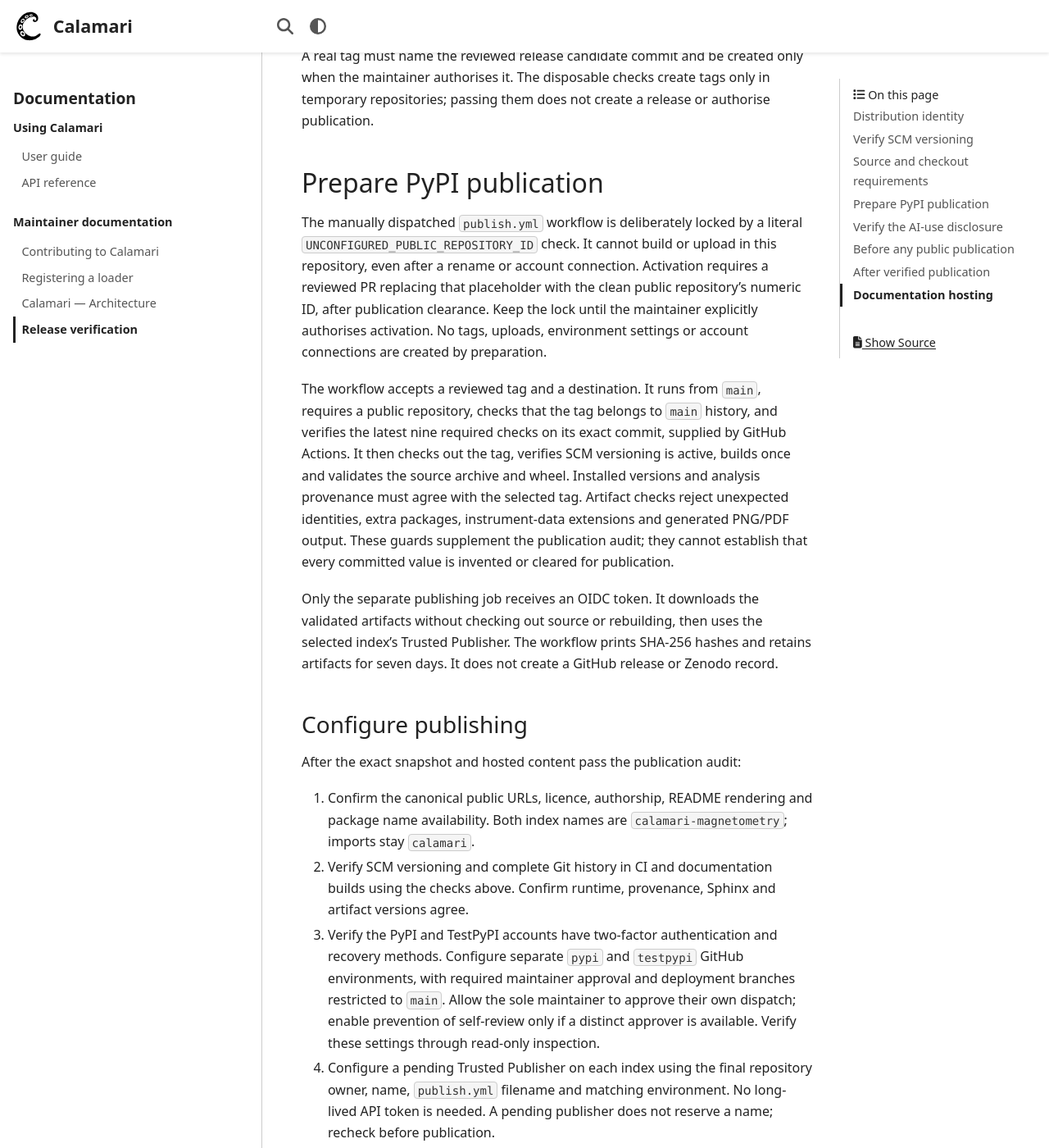
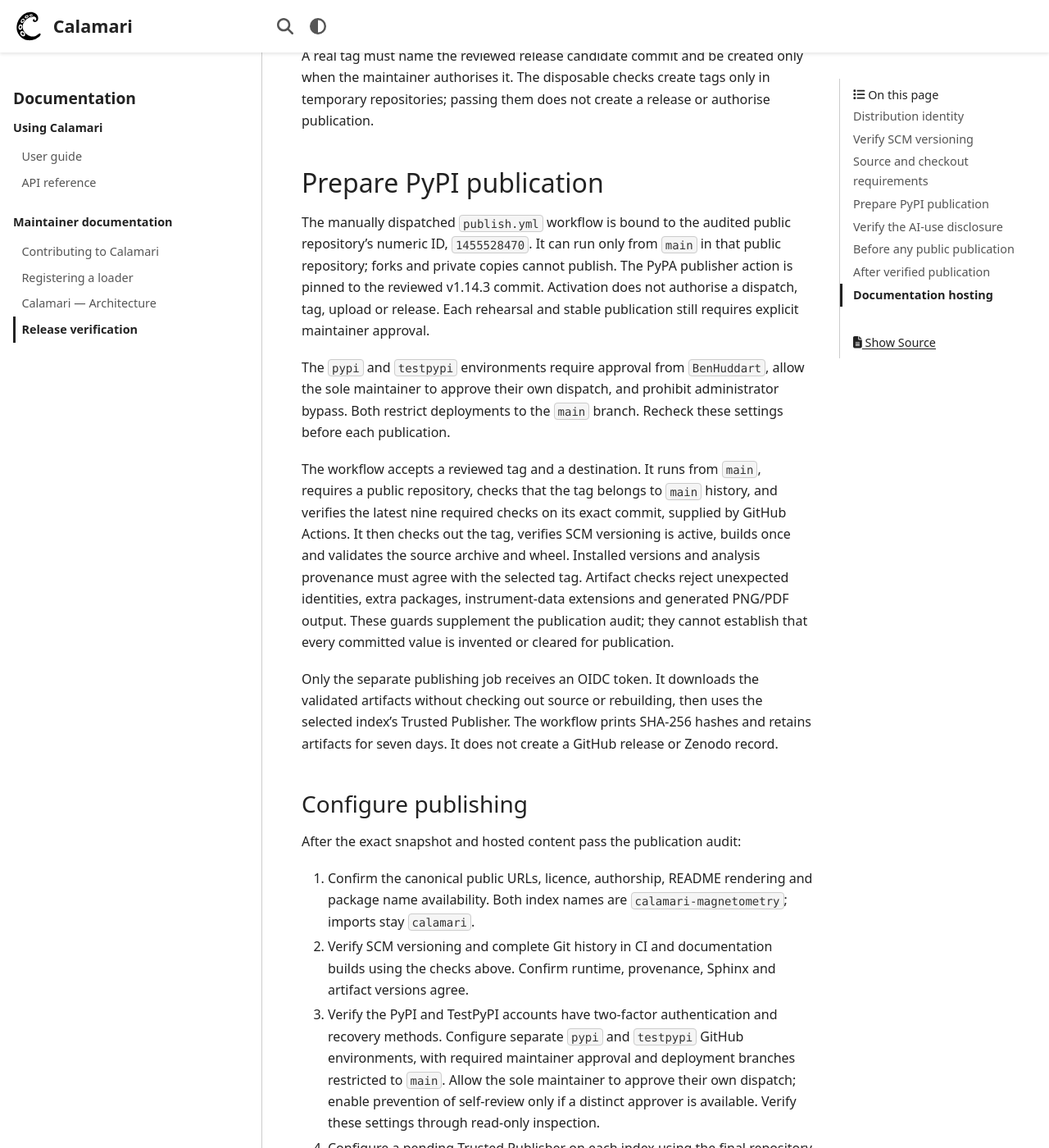
Before and after one commit to BenHuddart/calamari, a Sphinx documentation site: the page built from docs/RELEASING.md, in a window 1280 px wide and 1400 px high, scrolled down 2914 px. Shown: the whole window at 82% size. Built offline with Sphinx 7.4.7 and the PyData theme 0.15.4, drawn with Linux system fonts in a browser that asks for light colours; some of the changed text lies outside the part shown.

Commit message:
Prepare guarded publication from the public repository (#6)
Co-authored-by: Benjamin M. Huddart <BenHuddart@users.noreply.github.com>

```diff
--- a/docs/RELEASING.md
+++ b/docs/RELEASING.md
@@ -7,8 +7,8 @@ approval. Citation authorship and the GitHub/Zenodo/PyPI route are recorded in
 [CITATION.cff](https://github.com/BenHuddart/calamari/blob/main/CITATION.cff) and this procedure.
 The intended PyPI distribution is `calamari-magnetometry`; the Python import remains
 `calamari`. No package has been published under this name.
-Documentation is hosted on [GitHub Pages](https://benhuddart.github.io/calamari/)
-while the source repository remains private. Keep README and documentation status
+The source repository is public, and documentation is hosted on
+[GitHub Pages](https://benhuddart.github.io/calamari/). Keep README and documentation status
 statements aligned with verified hosting and package availability.
 
 ## Distribution identity
@@ -96,12 +96,15 @@ passing them does not create a release or authorise publication.
 
 ## Prepare PyPI publication
 
-The manually dispatched `publish.yml` workflow is deliberately locked by a literal
-`UNCONFIGURED_PUBLIC_REPOSITORY_ID` check. It cannot build or upload in this repository,
-even after a rename or account connection. Activation requires a reviewed PR replacing
-that placeholder with the clean public repository's numeric ID, after publication
-clearance. Keep the lock until the maintainer explicitly authorises activation.
-No tags, uploads, environment settings or account connections are created by preparation.
+The manually dispatched `publish.yml` workflow is bound to the audited public repository's
+numeric ID, `1455528470`. It can run only from `main` in that public repository; forks and
+private copies cannot publish. The PyPA publisher action is pinned to the reviewed
+v1.14.3 commit. Activation does not authorise a dispatch, tag, upload or release.
+Each rehearsal and stable publication still requires explicit maintainer approval.
+
+The `pypi` and `testpypi` environments require approval from `BenHuddart`, allow the sole
+maintainer to approve their own dispatch, and prohibit administrator bypass. Both restrict
+deployments to the `main` branch. Recheck these settings before each publication.
 
 The workflow accepts a reviewed tag and a destination. It runs from `main`, requires a
 public repository, checks that the tag belongs to `main` history, and verifies the latest
@@ -134,11 +137,23 @@ After the exact snapshot and hosted content pass the publication audit:
    name, `publish.yml` filename and matching environment. No long-lived API token is needed.
    A pending publisher does not reserve a name; recheck before publication.
 5. Review the repository-ID lock change and publisher action revision before enabling the
-   workflow. Confirm the locked workflow is the one reviewed on `main`. Do not dispatch
+   workflow. Confirm the active workflow is the one reviewed on `main`. Do not dispatch
    either destination until its publication has been explicitly authorised.
 
 See the upstream [Trusted Publisher setup](https://docs.pypi.org/trusted-publishers/creating-a-project-through-oidc/)
 and [GitHub Actions publication guide](https://packaging.python.org/en/latest/guides/publishing-package-distribution-releases-using-github-actions-ci-cd-workflows/).
+
+### Zenodo integration
+
+The public repository is connected to Zenodo through its release webhook. Zenodo reads
+`CITATION.cff` for authorship, affiliation, licence, keywords and the abstract, including
+the development disclosure. No `.zenodo.json` overrides that metadata. Inspect the actual
+record after publication; connecting the repository alone does not validate the imported
+metadata or create a DOI.
+
+For the TestPyPI rehearsal, create only the authorised candidate tag, without publishing
+a GitHub release. The stable GitHub release is a separate, authorised step that triggers
+Zenodo preservation. Do not use a published GitHub release to test the connection.
 
 ### Rehearse, then publish
 
@@ -239,5 +254,5 @@ After a hosting or repository-settings change, verify the Pages environment, wor
 permissions, actual URL, navigation, logos, mathematical rendering and citation links.
 Update source-access statements in the README, user guide, docs landing page and this
 procedure when repository visibility changes. Retain pre-release notices until stable
-installation is verified. Package publishing remains locked until separately authorised
-activation.
+installation is verified. Publishing requires a separately authorised manual dispatch and
+environment approval.
```
Also changed, not shown: README.md (+1 -1 lines), docs/USER_GUIDE.md (+2 -2 lines), docs/index.md (+2 -2 lines), 1 other file.
